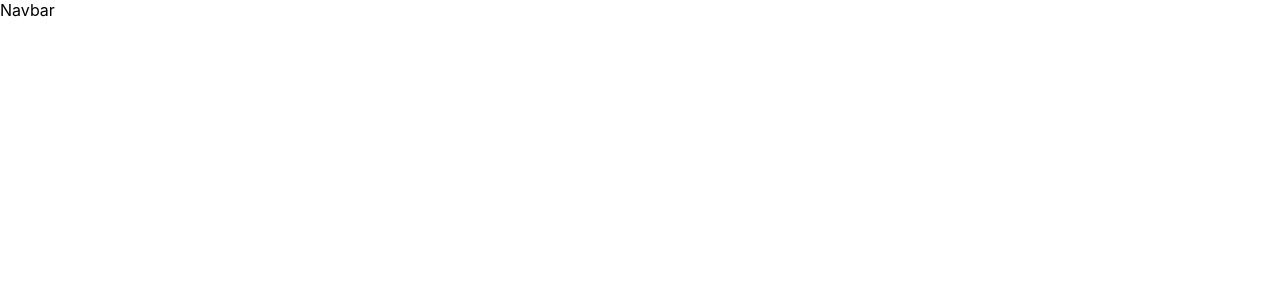
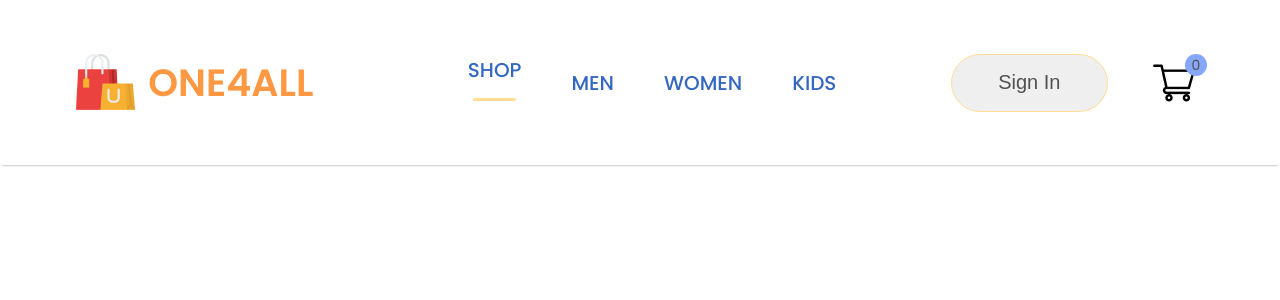
Before and after one commit to jayabalaji2002/ONE4All, a React (Create React App) app in the folder client/: page / in a window 1280 px wide. Shown: the top 300 px of the page. Built offline with nearby package versions, Linux system fonts and the light colour scheme.

Commit message:
Navbar Addedd

```diff
--- a/client/public/index.html
+++ b/client/public/index.html
@@ -24,7 +24,10 @@
       work correctly both with client-side routing and a non-root public URL.
       Learn how to configure a non-root public URL by running `npm run build`.
     -->
-    <title>React App</title>
+    <link rel="preconnect" href="https://fonts.googleapis.com">
+<link rel="preconnect" href="https://fonts.gstatic.com" crossorigin>
+<link href="https://fonts.googleapis.com/css2?family=Poppins:wght@400;500;600;700&display=swap" rel="stylesheet">
+    <title>ONE4ALL</title>
   </head>
   <body>
     <noscript>You need to enable JavaScript to run this app.</noscript>
--- a/client/src/Components/Navbar/Navbar.css
+++ b/client/src/Components/Navbar/Navbar.css
@@ -0,0 +1,94 @@
+
+:root{
+    --primary-color:#FF9843;
+    --secondary-color:#FFDD95;
+    --third-color:#86A7FC;
+    --fourth-color:#3468C0;
+    --font1:#515151;
+}
+
+.navbar{
+    display: flex;
+    justify-content: space-around;
+    padding: 16px;
+    box-shadow: 0 1px 3px -2px black;
+}
+
+.nav-logo{
+    display: flex;
+    align-items: center;
+    gap: 10px;
+}
+
+.nav-logo p{
+    color: var(--primary-color);
+    font-size: 38px;
+    font-weight: 600;
+}
+
+.nav-menu{
+    display: flex;
+    align-items: center;
+    list-style: none;
+    gap: 50px;
+    color: var(--fourth-color);
+    font-size: 20px;
+    font-weight: 500;
+}
+
+.nav-menu li{
+    display: flex;
+    flex-direction: column;
+    align-items: center;
+    justify-content: center;
+    gap: 3px;
+    cursor: pointer;
+    font-family: 'poppins';
+}
+
+.nav-menu hr{
+    border: none;
+    width: 80%;
+    height: 3px;
+    border-radius: 10px;
+    background-color: var(--secondary-color);
+}
+
+.nav-login-cart{
+    display: flex;
+    align-items: center;
+    gap: 45px;
+}
+
+.nav-login-cart button{
+    width: 157px;
+    height: 58px;
+    outline: none;
+    border: 1px solid var(--secondary-color);
+    border-radius: 75px;
+    color: var(--font1);
+    cursor: pointer;
+    font-size: 20px;
+    font-weight: 500;
+    /* background: var(--third-color); */
+
+}
+
+.nav-login-cart button:active{
+    background: #f3f3f3;
+}
+
+.nav-cart-count{
+    width: 22px;
+    height: 22px;
+    display: flex;
+    justify-content: center;
+    align-items: center;
+    margin-top: -35px;
+    margin-left: -55px;
+    border-radius: 11px;
+    font-size: 14px;
+    background: var(--third-color);
+    color: var(--font1);
+    cursor: pointer;
+}
--- a/client/src/Components/Navbar/Navbar.jsx
+++ b/client/src/Components/Navbar/Navbar.jsx
@@ -1,10 +1,32 @@
-import React from 'react'
-import '../Navbar/Navbar.css'
+import React, { useState } from "react";
+import "../Navbar/Navbar.css";
+import logo from "../Assets/logo.png";
+import cart_icon from "../Assets/cart_icon.png";
 
 function Navbar() {
+  // Moved the useState hook here to declare 'menu' state and 'setMenu' function.
+  const [menu, setMenu] = useState("shop");
+
   return (
-    <div>Navbar</div>
-  )
+    <div className="navbar">
+      <div className="nav-logo">
+        <img src={logo} alt="" />
+        <p>ONE4ALL</p>
+      </div>
+      <ul className="nav-menu">
+        {/* Utilizing 'menu' state and 'setMenu' function in event handlers */}
+        <li onClick={() => { setMenu("shop") }}>SHOP{menu === "shop" ? <hr /> : <></>}</li>
+        <li onClick={() => { setMenu("mens") }}>MEN{menu === "mens" ? <hr /> : <></>}</li>
+        <li onClick={() => { setMenu("womens") }}>WOMEN{menu === "womens" ? <hr /> : <></>}</li>
+        <li onClick={() => { setMenu("kids") }}>KIDS{menu === "kids" ? <hr /> : <></>}</li>
+      </ul>
+      <div className="nav-login-cart">
+        <button>Sign In</button>
+        <img src={cart_icon} alt="" />
+        <div className="nav-cart-count">0</div>
+      </div>
+    </div>
+  );
 }
 
-export default Navbar
+export default Navbar;
--- a/client/src/index.css
+++ b/client/src/index.css
@@ -5,9 +5,10 @@
     sans-serif;
   -webkit-font-smoothing: antialiased;
   -moz-osx-font-smoothing: grayscale;
+  font-family: 'Poppins', sans-serif;
 }
 
 code {
-  font-family: source-code-pro, Menlo, Monaco, Consolas, 'Courier New',
+  font-family: source-code-pro,'Poppins', Menlo, Monaco, Consolas, 'Courier New',
     monospace;
 }
```
